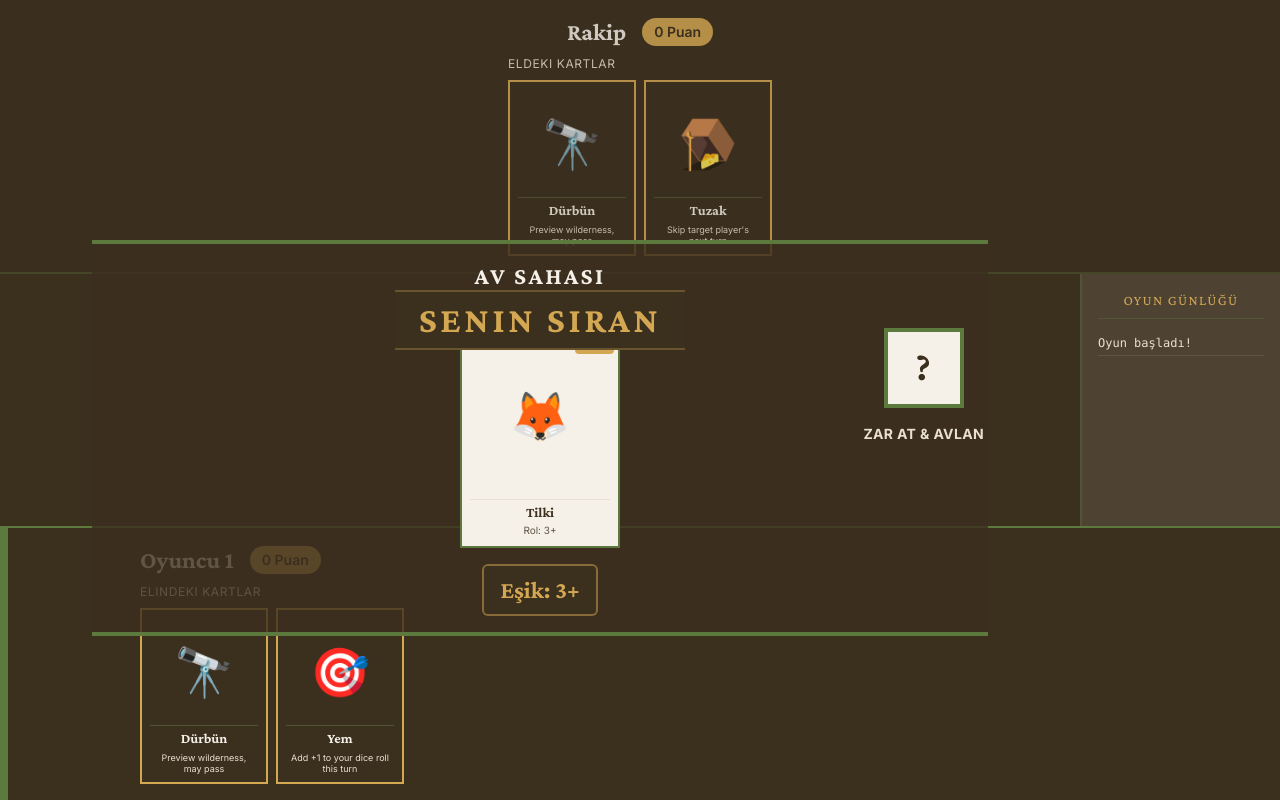
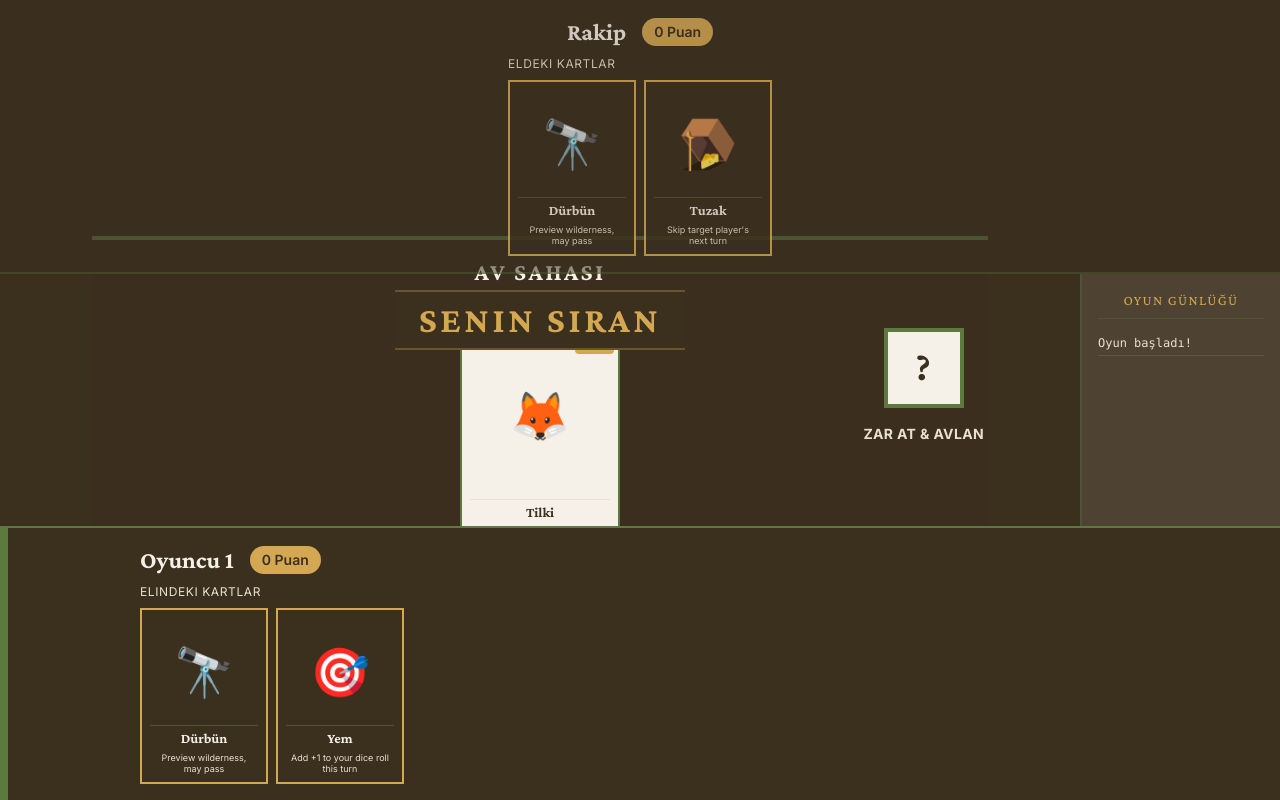
Before and after one commit to mustafa4631/project-hunter, a Next.js app: page /game in a window 1280 px wide. Both pictures are taken after a click on the button "Oyuna Başla". Built offline with nearby package versions, Linux system fonts and the light colour scheme.

Commit message:
feat: add framer-motion animations for dice rolls, scoring, and game state transitions

```diff
--- a/src/features/board/components/GameBoard.tsx
+++ b/src/features/board/components/GameBoard.tsx
@@ -1,6 +1,7 @@
 'use client'
 
 import * as React from 'react'
+import { motion, AnimatePresence } from 'framer-motion'
 import { WildernessZone } from './WildernessZone'
 import { PlayerArea } from '@/features/player/components/PlayerArea'
 import { Dice } from '@/features/dice/components/Dice'
@@ -28,9 +29,19 @@ export function GameBoard() {
     }
   }, [gameMessage, setGameMessage])
 
-  if (phase === 'lobby') {
+  const p1 = players.find(p => !p.isAI)
+  const p2 = players.find(p => p.isAI)
+
   return (
-      <div className="flex min-h-screen flex-col items-center justify-center p-8 bg-earth-dark text-parchment absolute inset-0 z-50">
+    <AnimatePresence mode="wait" initial={false}>
+      {phase === 'lobby' ? (
+        <motion.div
+          key="lobby"
+          initial={false}
+          animate={{ opacity: 1 }}
+          exit={{ opacity: 0 }}
+          className="flex min-h-screen flex-col items-center justify-center p-8 bg-earth-dark text-parchment absolute inset-0 z-50"
+        >
           <div className="bg-earth-dark/90 p-8 border-2 border-forest flex flex-col gap-4 items-center">
             <h2 className="font-serif text-3xl">İsminizi Girin</h2>
             <input
@@ -41,48 +52,102 @@ export function GameBoard() {
             />
             <Button onClick={() => initGame(playerNameInput)}>Oyuna Başla</Button>
           </div>
-      </div>
-    )
+        </motion.div>
+      ) : (!p1 || !p2) ? null : (
+        <motion.div
+          key="game"
+          initial={{ opacity: 0 }}
+          animate={
+            gameMessage?.includes('KAPAN')
+              ? { x: [-8, 8, -6, 6, -3, 3, 0], opacity: 1 }
+              : { x: 0, opacity: 1 }
           }
+          exit={{ opacity: 0 }}
+          transition={{ duration: 0.4 }}
+          className="flex flex-col h-screen bg-earth-dark text-parchment font-sans overflow-hidden relative"
+        >
+          {/* Trap Red Flash */}
+          <AnimatePresence>
+            {gameMessage?.includes('KAPAN') && (
+              <motion.div
+                initial={{ opacity: 0 }}
+                animate={{ opacity: [0, 0.3, 0] }}
+                exit={{ opacity: 0 }}
+                transition={{ duration: 0.6 }}
+                className="absolute inset-0 bg-danger z-50 pointer-events-none"
+              />
+            )}
+          </AnimatePresence>
 
-  const p1 = players.find(p => !p.isAI)
-  const p2 = players.find(p => p.isAI)
-
-  if (!p1 || !p2) return null
-
-  const isPlayer1Turn = players[currentPlayerIndex]?.id === p1.id
-
-  return (
-    <div className="flex flex-col h-screen bg-earth-dark text-parchment font-sans overflow-hidden">
+          {/* Trap Emoji */}
+          <AnimatePresence>
+            {gameMessage?.includes('KAPAN') && (
+              <motion.div
+                initial={{ scale: 0, rotate: -180 }}
+                animate={{ scale: [0, 1.5, 1], rotate: 0 }}
+                exit={{ opacity: 0, scale: 0 }}
+                transition={{ duration: 0.5, ease: "easeOut" }}
+                className="absolute inset-0 flex items-center justify-center z-50 pointer-events-none"
+              >
+                <span className="text-[15rem]">🪤</span>
+              </motion.div>
+            )}
+          </AnimatePresence>
 
           {/* Game Message Toast */}
-      {gameMessage && (
-        <div className="absolute top-1/2 left-1/2 transform -translate-x-1/2 -translate-y-1/2 z-50 bg-gold text-earth-dark px-8 py-4 font-serif text-4xl border-4 border-earth-dark shadow-2xl animate-pulse whitespace-nowrap">
+          <AnimatePresence>
+            {gameMessage && !gameMessage.includes('KAPAN') && phase !== 'finished' && (
+              <motion.div
+                initial={{ opacity: 0, y: -50, x: "-50%" }}
+                animate={{ opacity: 1, y: "-50%", x: "-50%" }}
+                exit={{ opacity: 0, y: -50, x: "-50%" }}
+                className="absolute top-1/2 left-1/2 transform z-50 bg-gold text-earth-dark px-8 py-4 font-serif text-4xl border-4 border-earth-dark shadow-2xl whitespace-nowrap"
+              >
                 {gameMessage}
-        </div>
+              </motion.div>
             )}
+          </AnimatePresence>
 
           {/* Game Over Screen */}
+          <AnimatePresence>
             {phase === 'finished' && (
-        <div className="absolute inset-0 z-50 bg-earth-dark/95 flex flex-col items-center justify-center gap-8">
-          <h1 className="font-serif text-6xl text-gold">{gameMessage}</h1>
-          <div className="flex gap-12 font-serif text-2xl">
-            <div className="text-center">
+              <motion.div
+                initial={{ opacity: 0 }}
+                animate={{ opacity: 1 }}
+                transition={{ duration: 0.5 }}
+                className="absolute inset-0 z-50 bg-earth-dark/95 flex flex-col items-center justify-center gap-8"
+              >
+                <motion.h1
+                  initial={{ scale: 0 }}
+                  animate={{ scale: 1 }}
+                  transition={{ type: "spring", bounce: 0.5 }}
+                  className="font-serif text-6xl text-gold"
+                >
+                  {gameMessage}
+                </motion.h1>
+                <motion.div
+                  variants={{ show: { transition: { staggerChildren: 0.1 } } }}
+                  initial="hidden"
+                  animate="show"
+                  className="flex gap-12 font-serif text-2xl"
+                >
+                  <motion.div variants={{ hidden: { opacity: 0, y: 20 }, show: { opacity: 1, y: 0 } }} className="text-center">
                     <div>{p1.name}</div>
                     <div className="text-4xl text-parchment">{p1.score} Puan</div>
-            </div>
-            <div className="text-center">
+                  </motion.div>
+                  <motion.div variants={{ hidden: { opacity: 0, y: 20 }, show: { opacity: 1, y: 0 } }} className="text-center">
                     <div>{p2.name}</div>
                     <div className="text-4xl text-parchment">{p2.score} Puan</div>
-            </div>
-          </div>
+                  </motion.div>
+                </motion.div>
                 <Button onClick={() => initGame(p1.name)} size="lg">Tekrar Oyna</Button>
-        </div>
+              </motion.div>
             )}
+          </AnimatePresence>
 
           {/* Top: Opponent Area */}
-      <section className={cn("flex-shrink-0 pt-2 pb-2 border-b-2 bg-earth-dark/50 transition-colors",
-        !isPlayer1Turn ? "border-l-8 border-l-forest border-b-forest/30" : "border-b-forest/30"
+          <section className={cn("flex-shrink-0 pt-2 pb-2 border-b-2 bg-earth-dark/50 transition-colors z-20",
+            !(players[currentPlayerIndex]?.id === p1.id) ? "border-l-8 border-l-forest border-b-forest/30" : "border-b-forest/30"
           )}>
             <PlayerArea player={p2} isOpponent />
           </section>
@@ -92,9 +157,17 @@ export function GameBoard() {
 
             {/* Main Center Area */}
             <div className="flex-1 flex flex-col items-center justify-center gap-4 p-4 relative min-h-0 overflow-visible">
-          <div className="font-serif text-2xl md:text-4xl font-bold text-gold tracking-widest uppercase bg-earth-dark px-6 py-2 border-y-2 border-gold/30 z-20 flex-shrink-0">
-            {isPlayer1Turn ? 'Senin Sıran' : 'Rakibin Sırası'}
-          </div>
+              <AnimatePresence mode="wait">
+                <motion.div
+                  key={currentPlayerIndex}
+                  initial={{ opacity: 0, y: -10 }}
+                  animate={{ opacity: 1, y: 0 }}
+                  transition={{ duration: 0.3 }}
+                  className="font-serif text-2xl md:text-4xl font-bold text-gold tracking-widest uppercase bg-earth-dark px-6 py-2 border-y-2 border-gold/30 z-20 flex-shrink-0"
+                >
+                  {players[currentPlayerIndex]?.id === p1.id ? 'Senin Sıran' : 'Rakibin Sırası'}
+                </motion.div>
+              </AnimatePresence>
               <div className="flex-1 flex items-center justify-center min-h-0 w-full transform scale-[0.8] md:scale-100 origin-center -my-12 md:my-0">
                 <WildernessZone />
               </div>
@@ -107,21 +180,31 @@ export function GameBoard() {
             <div className="w-[200px] flex-shrink-0 border-l-2 border-forest/30 bg-parchment/10 flex flex-col p-4 h-full overflow-y-auto">
               <h3 className="font-serif text-gold text-sm text-center mb-4 uppercase tracking-widest border-b border-forest/30 pb-2">Oyun Günlüğü</h3>
               <div className="flex flex-col gap-2 overflow-y-auto text-xs font-mono text-parchment-dark">
+                <AnimatePresence initial={false}>
                   {log.slice(0, 8).map((entry, idx) => (
-              <div key={idx} className="border-b border-parchment/10 pb-1">
+                    <motion.div
+                      key={entry + idx}
+                      initial={{ opacity: 0, x: 20 }}
+                      animate={{ opacity: 1, x: 0 }}
+                      transition={{ duration: 0.2 }}
+                      className="border-b border-parchment/10 pb-1"
+                    >
                       {entry}
-              </div>
+                    </motion.div>
                   ))}
+                </AnimatePresence>
               </div>
             </div>
           </section>
 
           {/* Bottom: Current Player Area */}
-      <section className={cn("flex-shrink-0 pt-2 pb-2 border-t-2 bg-earth-dark transition-colors",
-        isPlayer1Turn ? "border-l-8 border-l-forest border-t-forest" : "border-t-forest"
+          <section className={cn("flex-shrink-0 pt-2 pb-2 border-t-2 bg-earth-dark transition-colors z-20",
+            players[currentPlayerIndex]?.id === p1.id ? "border-l-8 border-l-forest border-t-forest" : "border-t-forest"
           )}>
             <PlayerArea player={p1} />
           </section>
-    </div>
+        </motion.div>
+      )}
+    </AnimatePresence>
   )
 }
--- a/src/features/board/components/WildernessZone.tsx
+++ b/src/features/board/components/WildernessZone.tsx
@@ -1,6 +1,7 @@
 'use client'
 
 import * as React from 'react'
+import { motion, AnimatePresence } from 'framer-motion'
 import { PreyCard } from '@/features/cards/components/PreyCard'
 import useGameStore from '@/store/gameStore'
 import { cn } from '@/lib/utils'
@@ -9,9 +10,19 @@ import { cn } from '@/lib/utils'
  * Center play area showing the current active prey
  */
 export function WildernessZone({ className, ...props }: React.HTMLAttributes<HTMLDivElement>) {
-  const { wilderness } = useGameStore()
+  const { wilderness, rollSuccess, currentPlayerIndex, players, log } = useGameStore()
 
   const currentCard = wilderness[0]
+  const currentPlayer = players[currentPlayerIndex]
+  const isHuman = !currentPlayer?.isAI
+  const direction = isHuman ? 300 : -300
+
+  const prevAction = React.useRef<'claim' | 'escape' | 'none'>('none')
+
+  if (log[0]?.includes('avladı')) prevAction.current = 'claim'
+  else if (log[0]?.includes('Av kaçtı')) prevAction.current = 'escape'
+
+  const isFailed = rollSuccess === false
 
   return (
     <div
@@ -30,24 +41,62 @@ export function WildernessZone({ className, ...props }: React.HTMLAttributes<HTM
         </span>
       </div>
 
-      <div className="flex flex-col items-center justify-center">
+      <div className="flex flex-col items-center justify-center h-[300px]">
+        <AnimatePresence mode="popLayout">
           {currentCard ? (
-          <div className="flex flex-col items-center gap-4">
-            <div className="w-40 h-56">
+            <motion.div
+              key={currentCard.id}
+              initial={
+                prevAction.current === 'escape'
+                  ? { y: -200, opacity: 0 }
+                  : { x: 200, opacity: 0 }
+              }
+              animate={{ x: 0, y: 0, opacity: 1 }}
+              exit={
+                prevAction.current === 'claim'
+                  ? { y: direction, scale: 0, opacity: 0, transition: { duration: 0.5, type: 'spring' } }
+                  : { rotate: 360, scale: 0, opacity: 0, transition: { duration: 0.5 } }
+              }
+              transition={
+                prevAction.current === 'escape'
+                  ? { duration: 0.4, type: 'spring', bounce: 0.4 }
+                  : { duration: 0.4, delay: 0.3 }
+              }
+              className="flex flex-col items-center gap-4"
+            >
+              <motion.div
+                animate={isFailed ? { x: [-8, 8, -6, 6, -3, 3, 0] } : { x: 0 }}
+                transition={{ duration: 0.4 }}
+                className="w-40 h-56 relative"
+              >
+                <motion.div
+                  animate={isFailed ? { borderColor: ['#ef4444', 'rgba(0,0,0,0)'] } : { borderColor: 'rgba(0,0,0,0)' }}
+                  transition={{ duration: 0.3 }}
+                  className="absolute inset-[-4px] border-4 rounded-xl z-10 pointer-events-none"
+                />
+                <motion.div layoutId={currentCard.id} className="w-full h-full">
                   <PreyCard
                     card={currentCard}
                     className="w-full h-full shadow-none"
                   />
-            </div>
+                </motion.div>
+              </motion.div>
               <div className="font-serif text-2xl text-gold font-bold bg-earth-dark px-4 py-2 border-2 border-gold/50 rounded-md">
                 Eşik: {currentCard.diceThreshold}{currentCard.id === 'p_leopard' ? ' (Tam 6)' : '+'}
               </div>
-          </div>
+            </motion.div>
           ) : (
-          <div className="w-40 h-56 border-2 border-dashed border-forest/50 bg-earth-dark flex items-center justify-center opacity-50">
+            <motion.div
+              key="empty"
+              initial={{ opacity: 0 }}
+              animate={{ opacity: 1 }}
+              exit={{ opacity: 0 }}
+              className="w-40 h-56 border-2 border-dashed border-forest/50 bg-earth-dark flex items-center justify-center opacity-50"
+            >
               <span className="text-forest text-2xl text-center">Doğa<br/>Boş</span>
-          </div>
+            </motion.div>
           )}
+        </AnimatePresence>
       </div>
     </div>
   )
--- a/src/features/cards/components/ToolCard.tsx
+++ b/src/features/cards/components/ToolCard.tsx
@@ -1,4 +1,5 @@
 import * as React from 'react'
+import { motion } from 'framer-motion'
 import { ToolCard as ToolCardType } from '@/types/game'
 import { cn } from '@/lib/utils'
 
@@ -11,12 +12,15 @@ interface ToolCardProps extends React.HTMLAttributes<HTMLDivElement> {
  */
 export function ToolCard({ card, className, ...props }: ToolCardProps) {
   return (
-    <div
+    <motion.div
+      whileHover={{ scale: 1.05, y: -4 }}
+      whileTap={{ scale: 0.95 }}
+      transition={{ type: "spring", stiffness: 300 }}
       className={cn(
         'relative flex flex-col justify-between w-32 h-44 p-2 bg-earth-dark border-2 border-gold select-none',
         className
       )}
-      {...props}
+      {...props as any}
     >
       {/* Icon */}
       <div className="flex-1 flex items-center justify-center text-5xl">
@@ -32,6 +36,6 @@ export function ToolCard({ card, className, ...props }: ToolCardProps) {
           {card.description}
         </p>
       </div>
-    </div>
+    </motion.div>
   )
 }
--- a/src/features/dice/components/Dice.tsx
+++ b/src/features/dice/components/Dice.tsx
@@ -1,6 +1,7 @@
 'use client'
 
 import * as React from 'react'
+import { motion, useAnimate } from 'framer-motion'
 import { cn } from '@/lib/utils'
 import useGameStore from '@/store/gameStore'
 
@@ -15,9 +16,26 @@ export function Dice({ className, ...props }: React.HTMLAttributes<HTMLDivElemen
 
   const isDisabled = isAITurn || diceRolled
 
+  const [scope, animate] = useAnimate()
+  const [displayValue, setDisplayValue] = React.useState<number | null>(null)
+
+  React.useEffect(() => {
+    if (diceValue !== null) {
+      const runAnimation = async () => {
+        await animate(scope.current, { rotate: [-15, 15, -10, 10, -5, 5, 0] }, { duration: 0.5, ease: "easeOut" })
+        setDisplayValue(diceValue)
+        await animate(scope.current, { scale: [1, 1.3, 1] }, { duration: 0.2 })
+      }
+      runAnimation()
+    } else {
+      setDisplayValue(null)
+    }
+  }, [diceValue, animate, scope])
+
   return (
     <div className="flex flex-col items-center gap-4">
-      <div
+      <motion.div
+        ref={scope}
         role="button"
         tabIndex={isDisabled ? -1 : 0}
         onClick={() => !isDisabled && rollAndClaim()}
@@ -28,12 +46,12 @@ export function Dice({ className, ...props }: React.HTMLAttributes<HTMLDivElemen
           isDisabled && !diceRolled && 'opacity-50 cursor-not-allowed',
           className
         )}
-        {...props}
+        {...props as any}
       >
         <span className="font-serif text-4xl font-bold text-earth-dark">
-          {diceValue !== null ? diceValue : '?'}
+          {displayValue !== null ? displayValue : '?'}
         </span>
-      </div>
+      </motion.div>
       <div className="flex flex-col items-center min-h-[3rem]">
         {!diceRolled ? (
           <span className="font-sans text-sm font-bold tracking-wide uppercase text-parchment-dark">
--- a/src/features/player/components/PlayerArea.tsx
+++ b/src/features/player/components/PlayerArea.tsx
@@ -1,6 +1,7 @@
 'use client'
 
 import * as React from 'react'
+import { motion, AnimatePresence, useAnimate } from 'framer-motion'
 import { Player } from '@/types/game'
 import { ToolCard } from '@/features/cards/components/ToolCard'
 import { PreyCard } from '@/features/cards/components/PreyCard'
@@ -25,6 +26,14 @@ export function PlayerArea({ player, isOpponent = false, className, ...props }:
 
   const isCurrentPlayer = players[currentPlayerIndex]?.id === player.id
   const canPlayTools = isCurrentPlayer && !isOpponent && !player.isAI && !diceRolled && !pendingTrapTarget
+
+  const [scope, animate] = useAnimate()
+
+  React.useEffect(() => {
+    if (player.score > 0) {
+      animate(scope.current, { scale: [1, 1.4, 1] }, { duration: 0.3, ease: "easeOut" })
+    }
+  }, [player.score, animate, scope])
 
   const handleToolClick = (toolType: string) => {
     if (!canPlayTools) return
@@ -68,9 +77,11 @@ export function PlayerArea({ player, isOpponent = false, className, ...props }:
         <h2 className="font-serif text-2xl font-bold text-parchment">
           {player.name}
         </h2>
+        <motion.div ref={scope}>
           <Badge variant="gold" className="text-sm px-3 py-1">
             {player.score} Puan
           </Badge>
+        </motion.div>
         {player.isSkipped && (
           <Badge variant="danger" className="text-sm px-3 py-1 ml-auto">
             ⛔ Tur Atlandı
@@ -117,11 +128,17 @@ export function PlayerArea({ player, isOpponent = false, className, ...props }:
               Avlananlar
             </span>
             <div className="flex gap-2">
+              <AnimatePresence>
                 {player.caughtPrey.map((card, idx) => (
-                <div key={card.id + idx} className="scale-75 origin-top-left -mr-8">
+                  <motion.div
+                    key={card.id + idx}
+                    layoutId={card.id}
+                    className="scale-75 origin-top-left -mr-8"
+                  >
                     <PreyCard card={card} />
-                </div>
+                  </motion.div>
                 ))}
+              </AnimatePresence>
             </div>
           </div>
         )}
```
Lines whose indentation alone changed are shown as unchanged.
